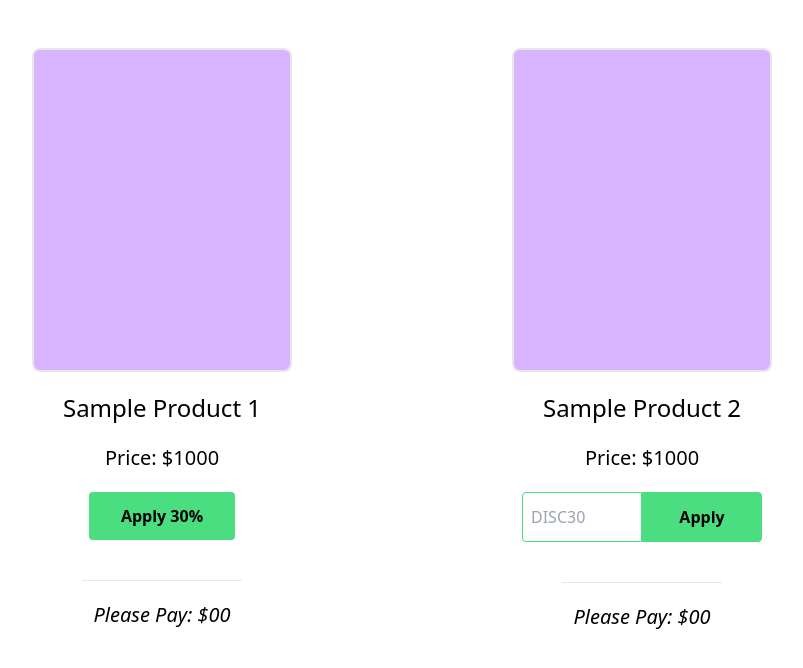
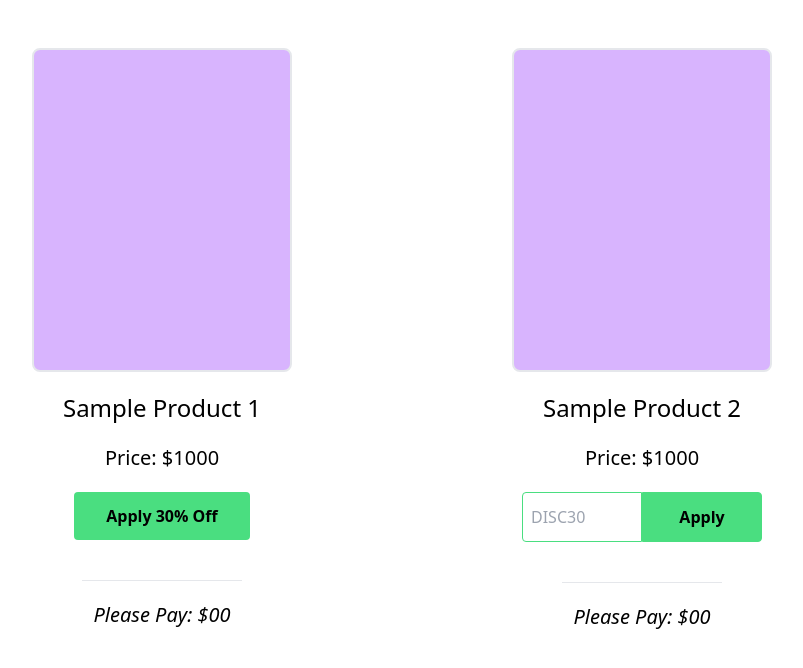
Before and after one commit to nurealammiaji/discount-events, a plain HTML site: page index.html in a window 1280 px wide. Shown: the part 92-760 px from the top of the page, without its empty margins (238-1041 px from the left). Drawn offline with nearby package versions, Linux system fonts and the light colour scheme.

Commit message:
style modified

```diff
--- a/index.html
+++ b/index.html
@@ -17,7 +17,7 @@
                 <div class="bg-purple-300 py-40 px-32 border-2 hover:border-purple-600 w-20 mx-auto mt-10 rounded-lg"></div>
                 <h2 class="text-2xl font-medium my-5">Sample Product 1</h2>
                 <h2 class="text-xl my-5 font-medium">Price: $<span id="real-price-one">1000</span></h2>
-                <button id="btn-apply-one" class="px-8 py-3 bg-green-400 hover:bg-blue-400 rounded font-bold">Apply 30%</button>
+                <button id="btn-apply-one" class="px-8 py-3 bg-green-400 hover:bg-green-600 rounded font-bold">Apply 30% Off</button>
                 <hr class="w-40 mt-10 mx-auto">
                 <h2 class="text-xl mt-5 italic font-medium">Please Pay: $<span id="discount-price-one">00</span></h2>
             </div>
@@ -26,7 +26,7 @@
                 <h2 class="text-2xl font-medium my-5">Sample Product 2</h2>
                 <h2 class="text-xl my-5 font-medium">Price: $<span id="real-price-two">1000</span></h2>
                 <div class="mx-auto">
-                    <input type="text" id="discount-two-field" class="w-1/4 px-2 py-3 border border-green-400 rounded-tl rounded-bl" placeholder="DISC30"><button id="btn-apply-two" class="w-1/4 px-3 py-3 bg-green-400 hover:bg-blue-400 border border-green-400 rounded-tr rounded-br font-bold">Apply</button>
+                    <input type="text" id="discount-two-field" class="w-1/4 px-2 py-3 border border-green-400 rounded-tl rounded-bl" placeholder="DISC30"><button id="btn-apply-two" class="w-1/4 px-3 py-3 bg-green-400 hover:bg-green-600 border border-green-400 rounded-tr rounded-br font-bold">Apply</button>
                 </div>
                 <hr class="w-40 mt-10 mx-auto">
                 <h2 class="text-xl mt-5 italic font-medium">Please Pay: $<span id="discount-price-two">00</span></h2>
```
